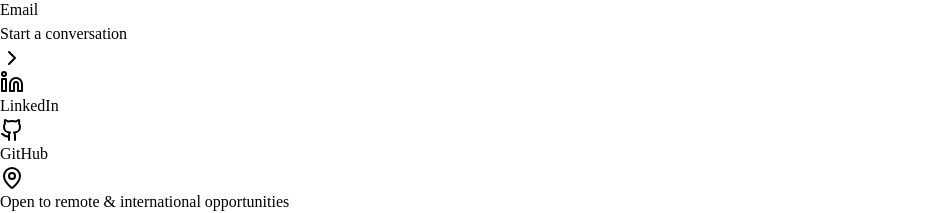
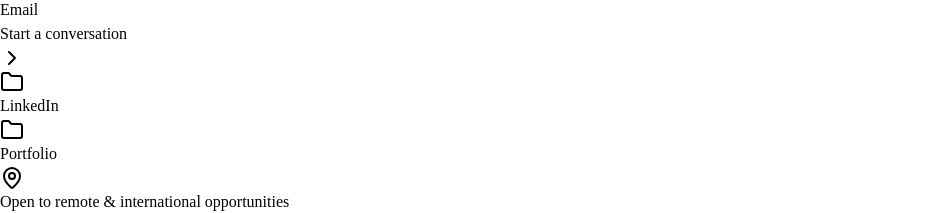
Before and after one commit to Yuri561/iamyuri, a React (Vite) app: page / in a window 1280 px wide. Shown: the part 6105-6318 px from the top of the page, without its empty margins (0-928 px from the left). Built offline with nearby package versions, Linux system fonts and the light colour scheme.

Commit message:
removed icons

```diff
--- a/src/components/contact/ContactSection.tsx
+++ b/src/components/contact/ContactSection.tsx
@@ -1,7 +1,6 @@
 import {
   ChevronRight,
-  Github,
-  Linkedin,
+  Folder,
   Mail,
   MapPin,
 } from "lucide-react";
@@ -67,7 +66,7 @@ export default function ContactSection() {
               href="#"
               className="flex min-h-[48px] items-center justify-center gap-2 rounded-xl border border-white/[0.08] text-xs font-bold text-slate-400"
             >
-              <Linkedin className="size-4" />
+              <Folder className="size-4" />
               LinkedIn
             </a>
 
@@ -75,8 +74,8 @@ export default function ContactSection() {
               href="#"
               className="flex min-h-[48px] items-center justify-center gap-2 rounded-xl border border-white/[0.08] text-xs font-bold text-slate-400"
             >
-              <Github className="size-4" />
-              GitHub
+              <Folder className="size-4" />
+              Portfolio
             </a>
           </div>
 
```
